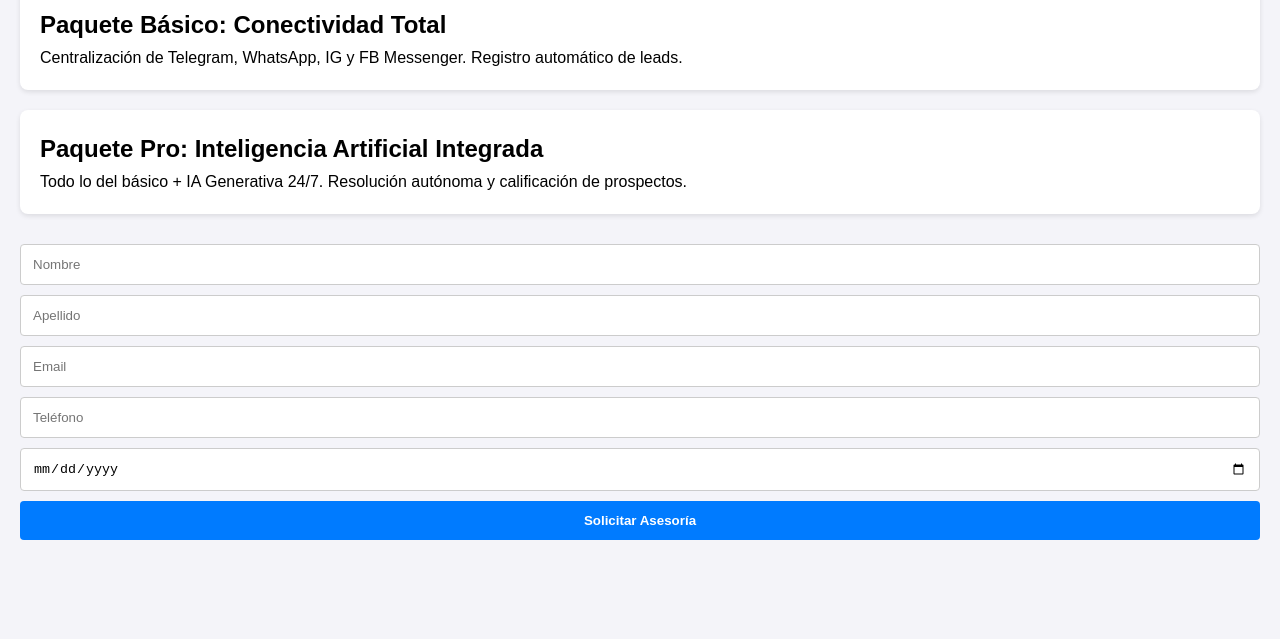
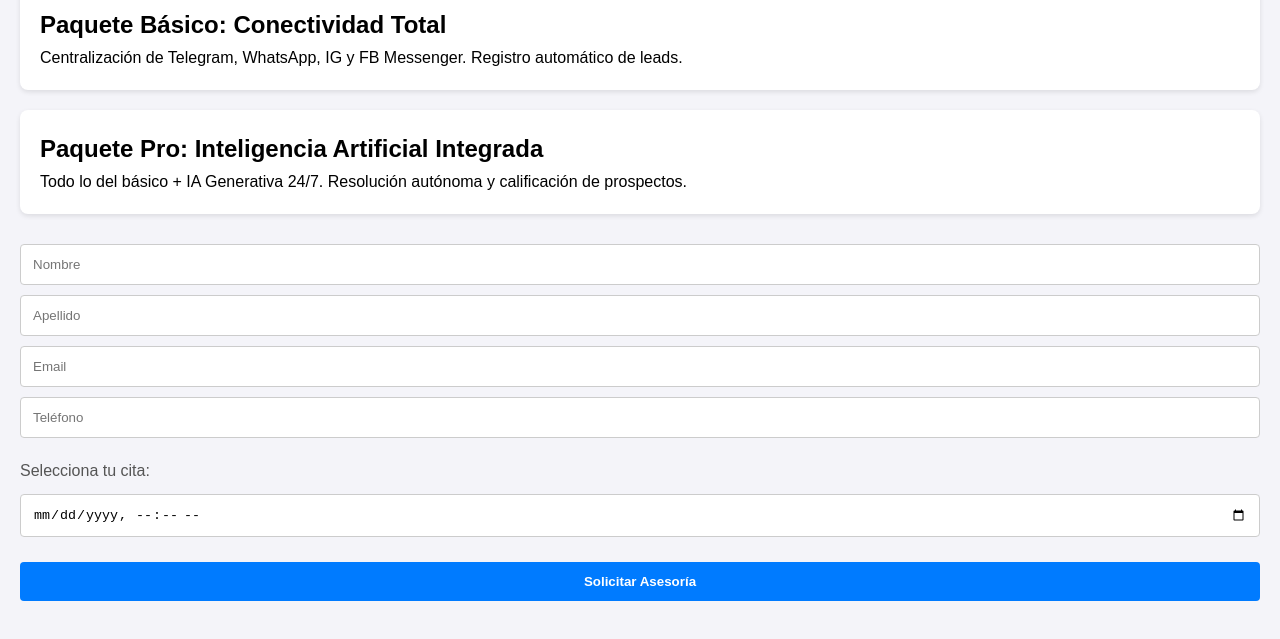
Before and after one commit to Viske02/Landing-Page, a plain HTML site: page index.html in a window 1280 px wide. Shown: the part 85-724 px from the top of the page. Drawn offline with Linux system fonts and the light colour scheme.

Commit message:
Update index.html

```diff
--- a/index.html
+++ b/index.html
@@ -28,8 +28,11 @@
             <input type="text" id="apellido" placeholder="Apellido" required>
             <input type="email" id="email" placeholder="Email" required>
             <input type="tel" id="telefono" placeholder="Teléfono" required>
-            <input type="date" id="fecha">
-            <button type="submit">Solicitar Asesoría</button>
+
+            <label for="fecha" style="display:block; margin-top:10px; color:#555;">Selecciona tu cita:</label>
+            <input type="datetime-local" id="fecha" name="fecha" required>
+
+            <button type="submit" style="margin-top:15px;">Solicitar Asesoría</button>
             <p id="mensaje"></p>
         </form>
     </section>
```
